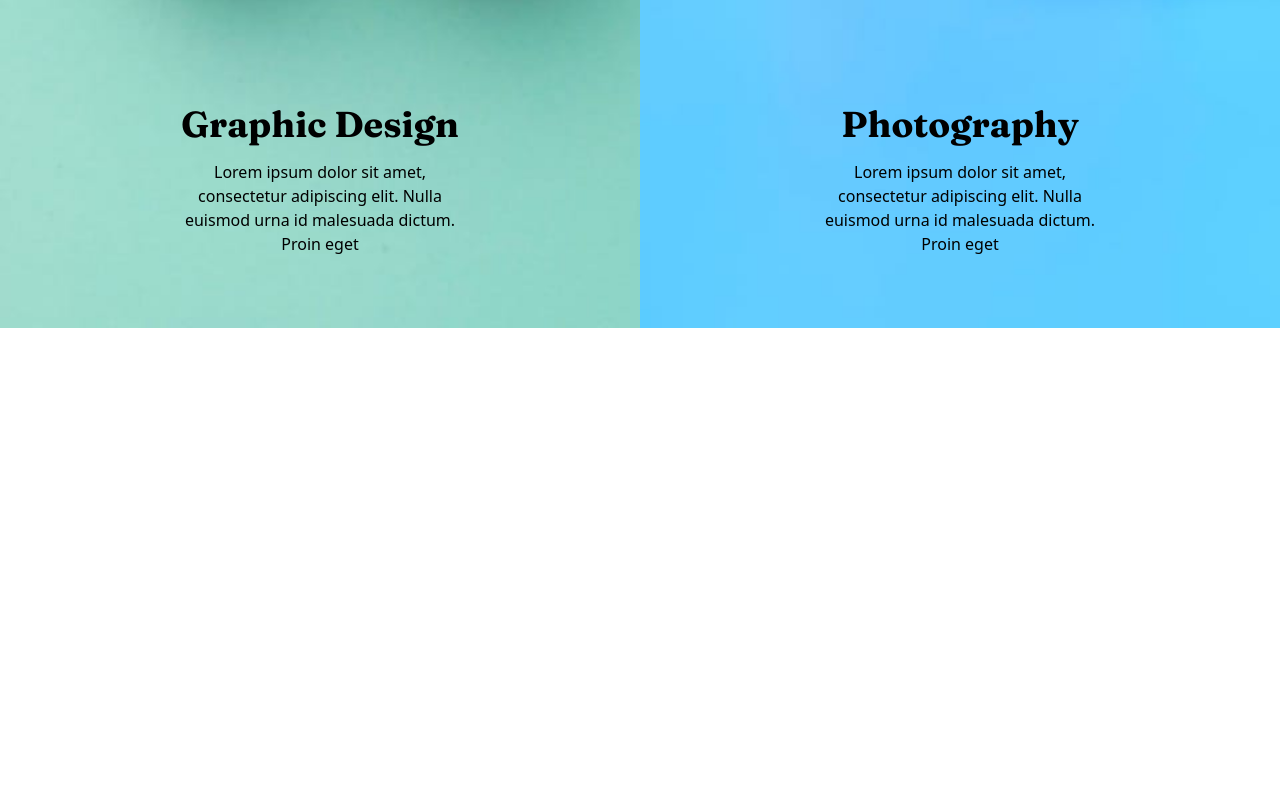
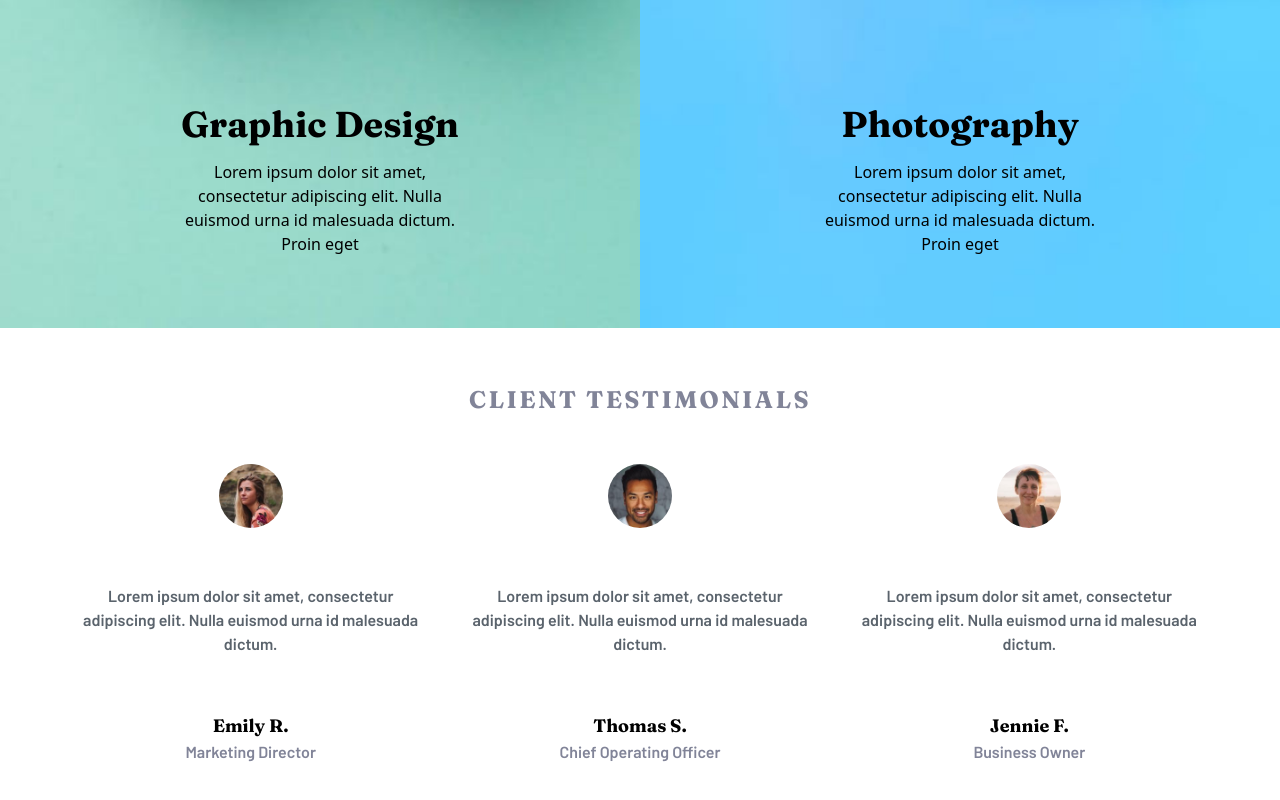
Before and after one commit to shemjay/sunnyside-agency-landing-page, a React (Vite) app: page / in a window 1280 px wide. Shown: the part 2872-3672 px from the top of the page. Before the commit the page ends 3200 px from the top, so only its background shows below. Built offline with nearby package versions, Linux system fonts and the light colour scheme.

Commit message:
Add testimonials section

```diff
--- a/src/App.jsx
+++ b/src/App.jsx
@@ -1,6 +1,7 @@
 import React from 'react'
 import Hero from './Components/Hero'
 import Gallery from './Components/Gallery'
+import Testimonials from './Components/Testimonials'
 import './App.css'
 
 function App() {
@@ -10,6 +11,7 @@ function App() {
       <div className='h-screen'>
           <Hero />
           <Gallery />
+          <Testimonials />
       </div>
     </>
   )
--- /dev/null
+++ b/src/Components/Testimonials.jsx
@@ -0,0 +1,69 @@
+import React from "react";
+import Emily from "../../images/image-emily.jpg";
+import Thomas from "../../images/image-thomas.jpg";
+import Jennie from "../../images/image-jennie.jpg";
+
+const Testimonials = () => {
+  return (
+    <div className="w-full  flex items-center flex-col p-14 gap-8">
+      <h1 className="font-Fraunces font-bold text-2xl uppercase text-neutral-darkGrayishBlue tracking-widest">
+        Client Testimonials
+      </h1>
+
+      <div className="grid grid-cols-3">
+        {/* Grid Item */}
+        <div className="flex flex-col items-center justify-center w-full p-4 gap-14">
+          <div className="overflow-hidden rounded-full w-16">
+            <img className="w-16 object-cover" src={Emily} alt="" />
+          </div>
+
+          <div className="font-Barlow text-neutral-veryDarkGrayishBlue font-bold text-center">
+            Lorem ipsum dolor sit amet, consectetur adipiscing elit. Nulla
+            euismod urna id malesuada dictum.
+          </div>
+
+          <div className="text-center">
+            <p className="font-Fraunces font-bold text-lg">Emily R.</p>
+            <p className="text-neutral-darkGrayishBlue font-bold font-Barlow">Marketing Director</p>
+          </div>
+        </div>
+
+        {/* Grid Item */}
+        <div className="flex flex-col items-center justify-center w-full p-4 gap-14">
+          <div className="overflow-hidden rounded-full w-16">
+            <img className="w-16 object-cover" src={Thomas} alt="" />
+          </div>
+
+          <div className="font-Barlow text-neutral-veryDarkGrayishBlue font-bold text-center">
+            Lorem ipsum dolor sit amet, consectetur adipiscing elit. Nulla
+            euismod urna id malesuada dictum.
+          </div>
+
+          <div className="text-center">
+            <p className="font-Fraunces font-bold text-lg">Thomas S.</p>
+            <p className="text-neutral-darkGrayishBlue font-bold font-Barlow">Chief Operating Officer</p>
+          </div>
+        </div>
+
+        {/* Grid Item */}
+        <div className="flex flex-col items-center justify-center w-full p-4 gap-14">
+          <div className="overflow-hidden rounded-full w-16">
+            <img className="w-16 object-cover" src={Jennie} alt="" />
+          </div>
+
+          <div className="font-Barlow text-neutral-veryDarkGrayishBlue font-bold text-center">
+            Lorem ipsum dolor sit amet, consectetur adipiscing elit. Nulla
+            euismod urna id malesuada dictum.
+          </div>
+
+          <div className="text-center">
+            <p className="font-Fraunces font-bold text-lg">Jennie F.</p>
+            <p className="text-neutral-darkGrayishBlue font-bold font-Barlow">Business Owner</p>
+          </div>
+        </div>
+      </div>
+    </div>
+  );
+};
+
+export default Testimonials;
--- a/tailwind.config.js
+++ b/tailwind.config.js
@@ -6,6 +6,13 @@ export default {
       fontFamily: {
         Barlow: ["barlow", "serif"],
         Fraunces: ["fraunces", "serif"],
+      },
+      screens: {
+        sm: "640px",
+        md: "768px",
+        lg: "1024px",
+        xl: "1280px",
+        "2xl": "1536px",
       },
       colors: {
         primary: {
```
